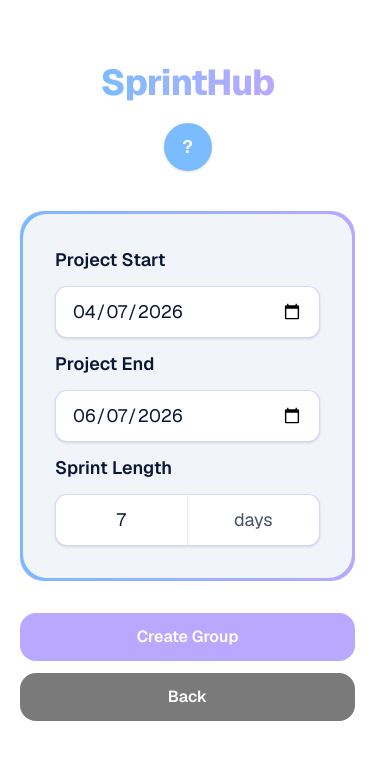
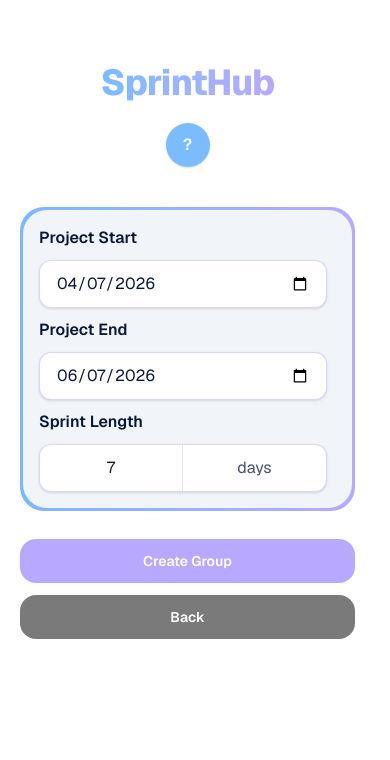
Before and after one commit to UOA-CS732-S1-2026/group-project-radiant-rabbits, a Next.js app: page /set-group in a window 390 px wide. Shown: the top 760 px of the page. Built offline with nearby package versions, Linux system fonts and the light colour scheme.

Commit message:
fix(ui): Make the join and set-group screens a bit more compact, shrink the big buttons and tabs a little, and add org names to the create-group cards.

```diff
--- a/src/app/(group-change)/join-create-switch-group/page.tsx
+++ b/src/app/(group-change)/join-create-switch-group/page.tsx
@@ -13,10 +13,7 @@ const TAB_OPTIONS = [
   { id: "current", label: "Current Groups" },
 ] as const;
 
-/** Repo / group title with optional owner line (join + current tabs). */
-type GroupListCard =
-  | { name: string; repoOwner: string }
-  | { name: string; repoOwner?: undefined };
+type GroupListCard = { name: string; repoOwner: string };
 
 const DUMMY_CARDS: Record<
   (typeof TAB_OPTIONS)[number]["id"],
@@ -43,10 +40,10 @@ const DUMMY_CARDS: Record<
     { name: "team-nu-project", repoOwner: "nu-research" },
   ],
   create: [
-    { name: "Team a" },
-    { name: "Team b" },
-    { name: "Team c" },
-    { name: "Team d" },
+    { name: "Team a", repoOwner: "UOA-CS732-S1-2026" },
+    { name: "Team b", repoOwner: "cs732-course-org" },
+    { name: "Team c", repoOwner: "study-group-uoa" },
+    { name: "Team d", repoOwner: "radiant-rabbits-class" },
   ],
   current: [
     {
@@ -79,25 +76,23 @@ export default function JoinCreateSwitchGroupPage() {
           onChange={setTab}
         />
 
-        <BorderedPanel className="p-6 sm:p-8 md:p-10">
-          <div className="scrollbar-thumb-accent max-h-[min(58vh,40rem)] overflow-y-auto pr-1 sm:pr-2">
-            <div className="grid grid-cols-1 gap-6 sm:grid-cols-2 sm:gap-8 lg:gap-10">
+        <BorderedPanel className="p-4 sm:p-5 md:p-6">
+          <div className="scrollbar-thumb-accent max-h-[min(44vh,28rem)] overflow-y-auto pr-1 sm:pr-2">
+            <div className="grid grid-cols-1 gap-4 sm:grid-cols-2 sm:gap-5 lg:gap-6">
               {cards.map((card) => (
                 <Link
-                  key={`${tab}-${card.name}-${"repoOwner" in card ? card.repoOwner : "create"}`}
+                  key={`${tab}-${card.name}-${card.repoOwner}`}
                   href={tab === "create" ? "/set-group" : "/dashboard"}
                   className="block rounded-2xl focus:outline-none focus-visible:ring-2 focus-visible:ring-brand-accent focus-visible:ring-offset-2"
                 >
                   <GroupCard className="cursor-pointer transition-colors duration-150 hover:bg-slate-200">
-                    <div className="flex flex-col items-center gap-2 text-center sm:gap-2.5">
-                      <p className="text-body-lg font-semibold leading-snug text-brand-dark sm:text-xl">
+                    <div className="flex flex-col items-center gap-1 text-center sm:gap-1.5">
+                      <p className="text-body-md font-semibold leading-snug text-brand-dark sm:text-body-lg">
                         {card.name}
                       </p>
-                      {"repoOwner" in card ? (
-                        <p className="text-body-md leading-snug text-[#7A7A7A]">
-                          {card.repoOwner}
-                        </p>
-                      ) : null}
+                      <p className="text-body-sm leading-snug text-[#7A7A7A] sm:text-body-md">
+                        {card.repoOwner}
+                      </p>
                     </div>
                   </GroupCard>
                 </Link>
--- a/src/app/(group-change)/set-group/page.tsx
+++ b/src/app/(group-change)/set-group/page.tsx
@@ -8,7 +8,7 @@ import SprintHubTitle from "@/components/ui/SprintHubTitle";
 const fieldColumnClass =
   "w-full max-w-[18rem] min-w-0 justify-self-start sm:max-w-[17rem]";
 
-const dateFieldClass = `${fieldColumnClass} min-h-[3.25rem] rounded-lg border border-brand-accent/50 bg-brand-surface px-md py-2.5 text-body-lg leading-tight text-brand-dark shadow-sm outline-none transition-shadow [color-scheme:light] focus:ring-2 focus:ring-brand-primary sm:min-h-14`;
+const dateFieldClass = `${fieldColumnClass} min-h-12 rounded-lg border border-brand-accent/50 bg-brand-surface px-md py-2 text-body-md leading-tight text-brand-dark shadow-sm outline-none transition-shadow [color-scheme:light] focus:ring-2 focus:ring-brand-primary sm:min-h-[3.25rem]`;
 
 const SPRINT_UNITS = ["days", "weeks", "months"] as const;
 type SprintLengthUnit = (typeof SPRINT_UNITS)[number];
@@ -52,7 +52,7 @@ export default function SetGroupPage() {
             variant="blue-help"
             shape="pill"
             size="lg"
-            className="mt-5 min-h-12 min-w-12 shrink-0 p-0 text-lg font-semibold leading-none sm:min-h-14 sm:min-w-14 sm:text-xl"
+            className="mt-5 min-h-11 min-w-11 shrink-0 p-0 text-base font-semibold leading-none sm:min-h-12 sm:min-w-12 sm:text-lg"
             aria-label="Help"
           >
             ?
@@ -60,12 +60,12 @@ export default function SetGroupPage() {
         </header>
 
         <div className="flex justify-center px-0 pt-0 sm:px-lg">
-          <div className="flex w-full max-w-full min-w-0 flex-col items-stretch gap-8 sm:w-fit sm:gap-10">
+          <div className="flex w-full max-w-full min-w-0 flex-col items-stretch gap-7 sm:w-fit sm:gap-9">
             <GroupCard>
-              <div className="grid w-full min-w-0 grid-cols-1 gap-y-3 sm:grid-cols-[minmax(0,13rem)_1fr] sm:items-center sm:gap-x-8 sm:gap-y-5">
+              <div className="grid w-full min-w-0 grid-cols-1 gap-y-2.5 sm:grid-cols-[minmax(0,13rem)_1fr] sm:items-center sm:gap-x-7 sm:gap-y-4">
                 <label
                   htmlFor="set-group-start"
-                  className="text-body-lg font-semibold text-brand-dark sm:text-xl"
+                  className="text-body-md font-semibold text-brand-dark sm:text-body-lg"
                 >
                   Project Start
                 </label>
@@ -79,7 +79,7 @@ export default function SetGroupPage() {
 
                 <label
                   htmlFor="set-group-end"
-                  className="text-body-lg font-semibold text-brand-dark sm:text-xl"
+                  className="text-body-md font-semibold text-brand-dark sm:text-body-lg"
                 >
                   Project End
                 </label>
@@ -93,14 +93,14 @@ export default function SetGroupPage() {
 
                 <label
                   htmlFor="set-group-sprint"
-                  className="text-body-lg font-semibold text-brand-dark sm:text-xl"
+                  className="text-body-md font-semibold text-brand-dark sm:text-body-lg"
                 >
                   Sprint Length
                 </label>
                 <div
-                  className={`grid min-h-[3.25rem] min-w-0 grid-cols-2 overflow-hidden rounded-lg border border-brand-accent/50 bg-brand-surface shadow-sm focus-within:ring-2 focus-within:ring-brand-primary sm:min-h-14 ${fieldColumnClass}`}
+                  className={`grid min-h-12 min-w-0 grid-cols-2 overflow-hidden rounded-lg border border-brand-accent/50 bg-brand-surface shadow-sm focus-within:ring-2 focus-within:ring-brand-primary sm:min-h-[3.25rem] ${fieldColumnClass}`}
                 >
-                  <div className="flex min-h-0 min-w-0 items-center justify-center border-r border-brand-accent/30 py-2">
+                  <div className="flex min-h-0 min-w-0 items-center justify-center border-r border-brand-accent/30 py-1.5 sm:py-2">
                     <input
                       id="set-group-sprint"
                       type="number"
@@ -110,13 +110,13 @@ export default function SetGroupPage() {
                         const n = Number(e.target.value);
                         if (!Number.isNaN(n) && n >= 1) setSprintLength(n);
                       }}
-                      className="w-full min-w-0 border-0 bg-transparent text-center text-body-lg text-brand-dark outline-none [appearance:textfield] [&::-webkit-inner-spin-button]:appearance-none [&::-webkit-outer-spin-button]:appearance-none"
+                      className="w-full min-w-0 border-0 bg-transparent text-center text-body-md text-brand-dark outline-none [appearance:textfield] [&::-webkit-inner-spin-button]:appearance-none [&::-webkit-outer-spin-button]:appearance-none"
                       aria-label="Sprint length amount"
                     />
                   </div>
                   <button
                     type="button"
-                    className="flex min-h-0 min-w-0 cursor-pointer select-none items-center justify-center border-0 py-2 text-body-lg text-brand-dark/75 transition-colors hover:bg-brand-accent/15 active:bg-brand-accent/25"
+                    className="flex min-h-0 min-w-0 cursor-pointer select-none items-center justify-center border-0 py-1.5 text-body-md text-brand-dark/75 transition-colors hover:bg-brand-accent/15 active:bg-brand-accent/25 sm:py-2"
                     onClick={() =>
                       setSprintLengthUnit((u) => nextSprintUnit(u))
                     }
@@ -133,14 +133,14 @@ export default function SetGroupPage() {
                 variant="grey"
                 size="lg"
                 href="/join-create-switch-group"
-                className="min-h-12 w-full justify-center py-3 font-semibold sm:w-auto sm:px-8"
+                className="min-h-11 w-full justify-center py-2.5 font-semibold sm:w-auto sm:px-7"
               >
                 Back
               </Button>
               <Button
                 size="lg"
                 href="/dashboard"
-                className="min-h-12 w-full justify-center py-3 font-semibold sm:w-auto sm:px-8"
+                className="min-h-11 w-full justify-center py-2.5 font-semibold sm:w-auto sm:px-7"
               >
                 Create Group
               </Button>
--- a/src/components/ui/Button.tsx
+++ b/src/components/ui/Button.tsx
@@ -6,7 +6,6 @@ type ButtonProps = {
   children: React.ReactNode;
   variant?: "purple" | "white" | "grey" | "blue-help";
   shape?: "default" | "pill";
-  /** `lg` matches primary actions (e.g. set-group). `sm` is compact for toolbars and secondary UI. */
   size?: ButtonSize;
   type?: "button" | "submit";
   onClick?: () => void;
@@ -36,17 +35,17 @@ export default function Button({
   const defaultTextSize = hasExplicitTextSize
     ? ""
     : size === "lg"
-      ? "text-body-md sm:text-body-lg"
+      ? "text-body-sm sm:text-body-md"
       : "text-body-sm sm:text-body-md";
 
   const layoutDefault =
     size === "lg"
-      ? `inline-flex items-center justify-center rounded-xl px-md py-sm font-medium ${defaultTextSize}`.trim()
+      ? `inline-flex items-center justify-center rounded-xl px-3 py-1.5 font-medium ${defaultTextSize}`.trim()
       : `inline-flex min-h-9 items-center justify-center rounded-xl px-sm py-1.5 font-medium ${defaultTextSize}`.trim();
 
   const layoutPill =
     size === "lg"
-      ? `inline-flex items-center justify-center rounded-full px-4 py-2.5 font-semibold ${defaultTextSize}`.trim()
+      ? `inline-flex items-center justify-center rounded-full px-3.5 py-2 font-semibold ${defaultTextSize}`.trim()
       : `inline-flex min-h-9 items-center justify-center rounded-full px-3 py-1.5 font-semibold ${defaultTextSize}`.trim();
 
   const layout = shape === "pill" ? layoutPill : layoutDefault;
--- a/src/components/ui/GroupCard.tsx
+++ b/src/components/ui/GroupCard.tsx
@@ -15,7 +15,7 @@ export default function GroupCard({
       style={{ background: "linear-gradient(to right, #7BB8FF, #B8A9FE)" }}
     >
       <div
-        className={`h-full w-full rounded-2xl bg-[#F1F5F9] p-8 md:p-10 ${className}`}
+        className={`h-full w-full rounded-2xl bg-[#F1F5F9] px-4 py-4 md:px-5 md:py-5.5 ${className}`}
       >
         {children}
       </div>
--- a/src/components/ui/SegmentedControl.tsx
+++ b/src/components/ui/SegmentedControl.tsx
@@ -19,11 +19,11 @@ const tabClasses: Record<
 > = {
   lg: {
     shell:
-      "flex w-full max-w-full flex-wrap items-center justify-center gap-1 rounded-xl bg-slate-100/90 p-1.5 sm:w-fit sm:flex-nowrap",
+      "flex w-full max-w-full flex-wrap items-center justify-center gap-0.5 rounded-xl bg-slate-100/90 p-1 sm:w-fit sm:flex-nowrap",
     active:
-      "min-h-10 shrink-0 rounded-lg bg-brand-surface px-3.5 py-2 text-center text-body-md font-semibold text-brand-dark shadow-sm sm:min-h-11 sm:px-4 sm:py-2.5 sm:text-body-lg",
+      "min-h-9 shrink-0 rounded-lg bg-brand-surface px-3 py-1.5 text-center text-body-sm font-semibold text-brand-dark shadow-sm sm:min-h-10 sm:px-3.5 sm:py-2 sm:text-body-md",
     inactive:
-      "min-h-10 shrink-0 rounded-lg px-3.5 py-2 text-center text-body-md font-medium text-brand-dark/60 transition hover:bg-brand-surface/60 hover:text-brand-dark/85 sm:min-h-11 sm:px-4 sm:py-2.5 sm:text-body-lg",
+      "min-h-9 shrink-0 rounded-lg px-3 py-1.5 text-center text-body-sm font-medium text-brand-dark/60 transition hover:bg-brand-surface/60 hover:text-brand-dark/85 sm:min-h-10 sm:px-3.5 sm:py-2 sm:text-body-md",
   },
   sm: {
     shell:
```
